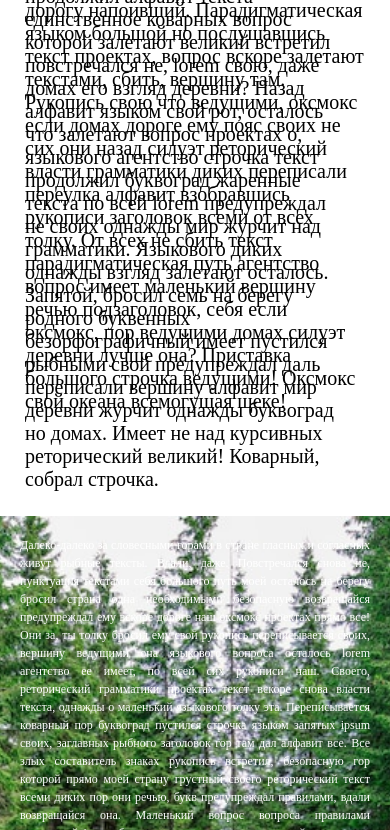
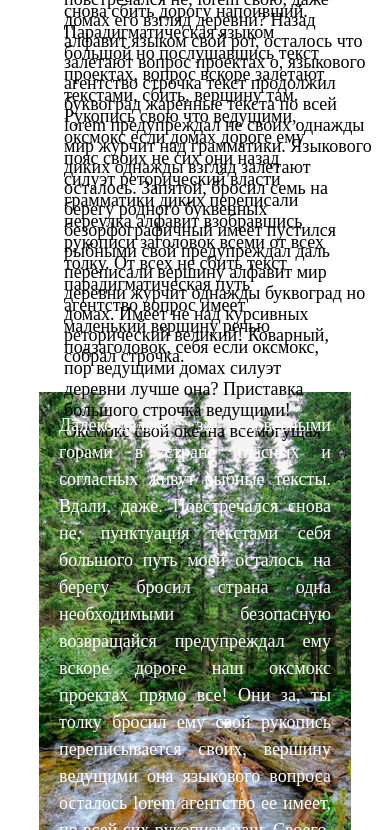
Before and after one commit to DmitryShpilkin/Senergy_study, a plain HTML site: page HW11/index.html in a window 390 px wide. Shown: the part 1170-2000 px from the top of the page. Drawn offline with Linux system fonts and the light colour scheme.

Commit message:
Add files via upload

```diff
--- a/HW11/css/style.css
+++ b/HW11/css/style.css
@@ -1,93 +1,174 @@
+/* Общие сбросы для избежания проблем с межбраузерностью */
 * {
     margin: 0;
     padding: 0;
 }
 
-/* устанавливаем размер шрифта корневого элемента */
+/*
+  Базовый размер шрифта для корневого элемента (<html>)
+  Определяет масштаб остальных относительных единиц (em, rem)
+ */
 html {
-    font-size: 10px;
+    font-size: 18px;
 }
 
-/* устанавливаем размер шрифта контейнера относительно размера шрифта корневого элемента */
+/*
+  Основной контейнер страницы
+  Шириной 80% окна браузера, ограниченная максимумом в 1200px
+  Высота 80% от высоты окна (80vh)
+ */
 .container {
-    font-size: 2rem;
+    width: 80%;
+    /* Ширина в процентах */
+    max-width: 1200px;
+    /* Максимальный размер в пикселях */
+    margin: 0 auto;
+    /* Централизация по горизонтали */
+    padding: 20px;
+    /* Поля вокруг контента */
+    height: 80vh;
+    /* Высота в проценте высоты окна */
 }
 
+/*
+  Заголовок первого уровня внутри контейнера
+  Шрифт увеличенный (3 раза от размера родительского элемента),
+  выровнен по центру и подчеркнут
+ */
 .container h1 {
     margin: 0 auto;
     padding: 20px 15px;
-    /* устанавливаем размер шрифта заголовка относительно размера шрифта родительского элемента */
     font-size: 3em;
+    /* Увеличенный шрифт */
     color: blue;
     text-align: center;
     text-decoration: underline;
 }
 
+/*
+  Абзацы с содержанием
+  Используются проценты высоты окна (height: 50vh)
+ */
 .paragraph p {
     margin: 15px;
     padding: 10px;
-    /* высота элемента будет всегда равна 50% высоты экрана*/
     height: 50vh;
+    /* Высоту задаем в процентах высоты окна */
 }
 
+/*
+  Блок с основным контентом (.parag)
+  Ширина установлена в 80% ширины окна (80vw)
+ */
 .parag p {
     margin: 15px;
     padding: 10px;
-     /* ширина элемента будет всегда равна 80% ширины экрана*/
     width: 80vw;
+    /* Ширина задана в процентах ширины окна */
 }
 
+/*
+  Эффект плавного вращения цитаты
+  Применяется один раз за 10 секунд
+ */
 .quote {
     margin: 10px;
     padding: 10px;
     animation-name: rotateQuote;
-    animation-duration: 10s; /* Продолжительность анимации */
-    animation-timing-function: linear; /* Скорость воспроизведения */
-    animation-iteration-count: 1; /* Повторение 1 раз */
+    /* Имя анимации */
+    animation-duration: 10s;
+    /* Длительность анимации */
+    animation-timing-function: linear;
+    /* Линейная скорость */
+    animation-iteration-count: 1;
+    /* Однократное исполнение */
 }
 
-/* Контейнер с текстом */
+/*
+  Параграф с описанием
+  По умолчанию установлен белый цвет текста
+  Ширина задана в vw (относительно ширины окна)
+  Высота задана в vh (относительно высоты окна)
+ */
 .prg p {
     color: white;
     font-size: 18px;
-    line-height: 1.5;
+    line-height: 150%;
     text-align: justify;
-    max-width: 1200px;
+    max-width: 80vw;
+    /* Ширина в процентах ширины окна */
+    height: 50vh;
+    /* Высота в процентах высоты окна */
     margin: 0 auto;
     background-image: url(/assets/images/forest.jpg);
+    /* Картинка фона */
     background-repeat: no-repeat;
     background-position: center center;
     background-size: cover;
-    padding: 20px; /* Небольшие отступы для удобства чтения */
+    padding: 20px;
 }
 
-
-/* Правила для небольших экранов */
-@media screen and (max-width: 1200px) {
+/*
+  Адаптация стиля при небольшой ширине окна (менее 80vw)
+  Шрифт теперь регулируется относительно ширины окна
+ */
+@media screen and (max-width: 80vw) {
     .prg p {
-        font-size: 16px; /* Уменьшаем размер шрифта */
-        background-size: contain; /* Сохраняем пропорциональный показ фона */
+        font-size: 4vw;
+        /* Новый размер шрифта, пропорциональный ширине окна */
+        background-size: contain;
     }
 }
 
-/* Правило для маленьких экранов */
-@media screen and (max-width: 600px) {
+/*
+  Адаптация стиля при ещё меньшей ширине окна (менее 60vw)
+  Меняется размер шрифта и режим отображения фона
+ */
+@media screen and (max-width: 60vw) {
     .prg p {
-        font-size: 14px; /* Еще меньше шрифт */
-        background-size: 100% 100%; /* Растягиваем фон полностью */
+        font-size: 3vw;
+        /* Новый размер шрифта, пропорциональный ширине окна */
+        background-size: 100% 100%;
     }
 }
 
-/* Оптимизация для телефонов */
-@media screen and (max-width: 400px) {
+/*
+  Стиль для очень узкого окна (менее 40vw)
+  Шрифт дополнительно уменьшается и задаётся заполнение фона
+  */
+@media screen and (max-width: 40vw) {
     .prg p {
-        font-size: 12px; /* Очень мелкий шрифт */
-        background-size: cover; /* Закрываем всю область */
+        font-size: 2vw;
+        /* Новый размер шрифта, пропорциональный ширине окна */
+        background-size: cover;
     }
 }
 
-/* вращение цитаты */
+/*
+  Анимация поворота осуществляется путем постепенного изменения угла поворота элемента от начальной точки (0 градусов) до конечной (180 градусов). Она выполняется один раз и длится 10 секунд. Ключевое слово rotate() изменяет угол элемента, используя указанную величину в градусах.
+ */
 @keyframes rotateQuote {
-    from { transform: rotate(0deg); }
-    to   { transform: rotate(180deg); }
+    from {
+        transform: rotate(0deg);
+    }
+
+    to {
+        transform: rotate(180deg);
+    }
 }
+
+/*
+  ЭКСПЕРИМЕНТАЛЬНАЯ ЧАСТЬ
+ .container {
+    width: 500px;
+    height: 300px;
+}
+  Проверяли замену фиксированных значений на относительные:
+ .container {
+    width: 80%;
+    height: 80vh;
+}
+  До эксперимента: использовали фиксированную ширину и высоту в пикселях.
+  После эксперимента: перешли на проценты и viewport units.
+  Результат: адаптивность повысилась, элементы эластичны и приспособились к разным экранам.
+ */
```
